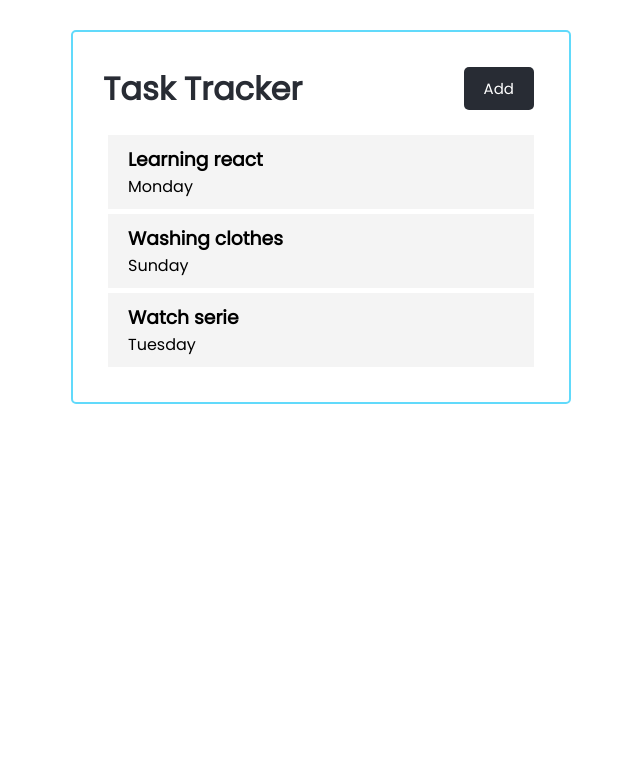
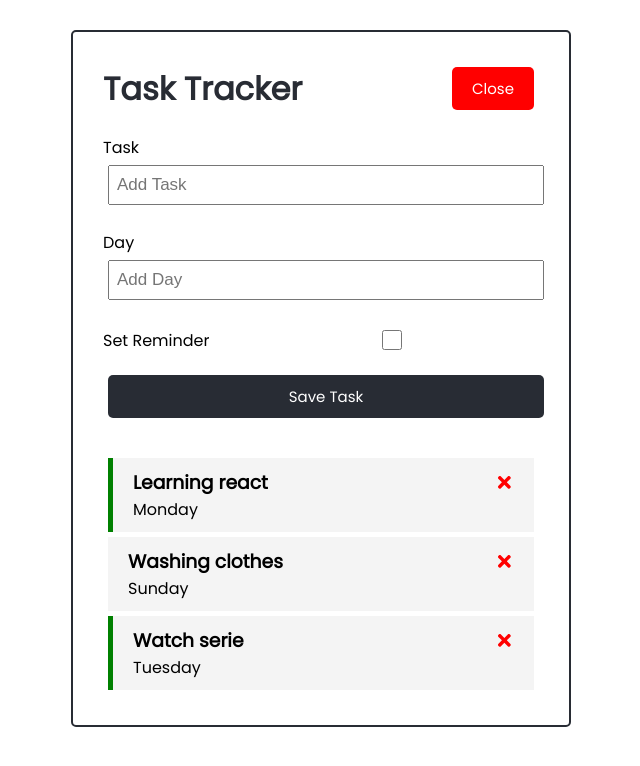
Before and after one commit to imxnat/reactcrash-task-tracker, a React (Create React App) app: page / in a window 1280 px wide. Both pictures are taken after a click on the button "Add". Shown: the top 766 px of the page, without its empty margins (319-959 px from the left). Built offline with nearby package versions, Linux system fonts and the light colour scheme.

Commit message:
:sparkles: UI and functionalities
working UI

```diff
--- a/package.json
+++ b/package.json
@@ -8,6 +8,7 @@
     "@testing-library/user-event": "^12.8.3",
     "react": "^17.0.2",
     "react-dom": "^17.0.2",
+    "react-icons": "^4.2.0",
     "react-scripts": "4.0.3",
     "web-vitals": "^1.1.2"
   },
--- a/src/App.js
+++ b/src/App.js
@@ -2,9 +2,12 @@
 import Header from './components/Header';
 import Tasks from './components/Tasks';
 import { useState } from 'react';
+import AddTask from './components/AddTask';
 
 
 function App() {
+
+  const [showAddTask, setShowAddTask] = useState(false);
 
   const [tasks, setTasks] = useState([
     {
@@ -27,10 +30,39 @@
     }
   ]);
 
+  // Add Task function
+  const addTask = (task) => {
+
+    const id = Math.floor(Math.random() * 10000) + 1
+
+    const newTask = { id, ...task }
+    setTasks([...tasks, newTask])
+  }
+
+  // Delete Task function
+  const deleteTask = (id) => {
+    setTasks(tasks.filter((task) => task.id !== id))
+  }
+
+  // Toggle reminder
+  const toggleReminder = (id) => {
+    setTasks(tasks.map((task) => task.id === id ?
+    {...task, reminder: !task.reminder} : task
+      )
+    )
+  }
+
   return (
     <div className="App">
-      <Header title="Task Tracker"/>
-      <Tasks tasks={tasks}/>
+      <Header showAdd={showAddTask} onAdd={() => setShowAddTask(!showAddTask) } title="Task Tracker"/>
+      {showAddTask && <AddTask onAdd={addTask} />
+}
+      {/* List of task */}
+     { tasks.length > 0 ? (
+        <Tasks tasks={tasks} onDelete={deleteTask} onToggle={toggleReminder}/>)
+        : (
+          'No Tasks to Show'
+        )}
     </div>
   );
 }
--- /dev/null
+++ b/src/components/AddTask.js
@@ -0,0 +1,66 @@
+import React, { useState } from 'react'
+
+const AddTask = ( {onAdd} ) => {
+
+    const [text, setText] = useState('');
+    const [day , setDay] = useState('');
+    const [reminder, setReminder] = useState(false);
+
+    // to add a new task
+    const onSubmit = (e) => {
+        //to not open a new page
+        e.preventDefault()
+
+        // for validating input data
+        if(!text) {
+            alert('Please add a task')
+            return
+        }
+
+        // Add this
+        onAdd({ text, day, reminder })
+
+        // Clear inputs fields
+        setText('')
+        setDay('')
+        setReminder(false)
+    }
+
+    return (
+        <form className="add-form" onSubmit={onSubmit}>
+            <div className="form-control">
+                <label>Task</label>
+                <input
+                    type='text'
+                    placeholder='Add Task'
+                    value={text}
+                    onChange={(e) => setText(e.target.value)}
+                />
+            </div>
+
+            <div className="form-control">
+                <label>Day</label>
+                <input
+                    type='text'
+                    placeholder='Add Day'
+                    value={day}
+                    onChange={(e) => setDay(e.target.value)}
+                    />
+            </div>
+
+            <div className="form-control form-control-check">
+                <label>Set Reminder</label>
+                <input
+                    type='checkbox'
+                    checked={reminder}
+                    value={reminder}
+                    onChange={(e) => setReminder(e.currentTarget.checked)}
+                    />
+            </div>
+
+            <input type='submit' value='Save Task' className='btn btn-block' />
+        </form>
+    )
+}
+
+export default AddTask
--- a/src/components/Button.js
+++ b/src/components/Button.js
@@ -1,9 +1,8 @@
-import PropTypes from 'react'
-
-const Button = ({ text, onClick}) => {
+const Button = ({ color, text, onClick}) => {
     return  <button
         onClick={onClick}
         className='btn'
+        style={{backgroundColor: color}}
     >
     {text}
     </button>
@@ -14,8 +13,8 @@
     text: 'button'
 }
 // to define types of props isRequired another op
-Button.propTypes = {
-    text: PropTypes.string,
-    onClick: PropTypes.func
-}
+// Button.propTypes = {
+//     text: PropTypes.string,
+//     onClick: PropTypes.function
+// }
 export default Button
--- a/src/components/Header.js
+++ b/src/components/Header.js
@@ -1,10 +1,13 @@
 import Button from "./Button"
 
-const Header = ({ title }) => {
+const Header = ({ title, onAdd, showAdd }) => {
     return (
         <header className="header">
             <h1>{title}</h1>
-            <Button text="Add" />
+            <Button
+                text={showAdd ? 'Close' : 'Add'}
+                color={showAdd ? 'red' : 'green'}
+                onClick={onAdd} />
         </header>
     )
 }
--- a/src/components/Task.js
+++ b/src/components/Task.js
@@ -1,9 +1,18 @@
+import { FaTimes } from 'react-icons/fa';
 
-const Task = ({ addTask }) => {
+const Task = ({ taskLine, onDelete, onToggle }) => {
     return (
-        <div className="task">
-            <h3>{addTask.text}</h3>
-            <p>{addTask.day}</p>
+        <div className={`task ${taskLine.reminder ? 'reminder' : ''}`}
+             onDoubleClick={ () => onToggle(taskLine.id)}>
+
+           <h3>{taskLine.text}
+                <FaTimes style={{ color: 'red', cursor: 'pointer'}}
+                onClick={() => onDelete(taskLine.id)}
+                />
+
+            </h3>
+
+            <p>{taskLine.day}</p>
         </div>
     )
 }
--- a/src/components/Tasks.js
+++ b/src/components/Tasks.js
@@ -1,10 +1,14 @@
 import Task from './Task'
 
-const Tasks = ({ tasks }) => {
+const Tasks = ({ tasks, onDelete, onToggle }) => {
     return (
         <>
             {tasks.map((task) => (
-                <Task key={task.id} addTask={task} />
+                <Task key={task.id}
+                taskLine={task}
+                onDelete={onDelete}
+                onToggle={onToggle}
+                />
             ))}
         </>
     )
--- a/src/index.css
+++ b/src/index.css
@@ -20,7 +20,7 @@
   margin: 30px auto;
   overflow: auto;
   min-height: 300px;
-  border: 2px solid var(--soft-react);
+  border: 2px solid var(--dark-react);
   padding: 30px;
   border-radius: 5px;
 }
@@ -36,7 +36,7 @@
 .btn {
   display: inline-block;
   background: var(--dark-react);
-  color: #fff;
+  color: white;
   border: none;
   padding: 10px 20px;
   margin: 5px;
```
Also changed, not shown: 1 other file (tests, documents, lock files or other folders).
